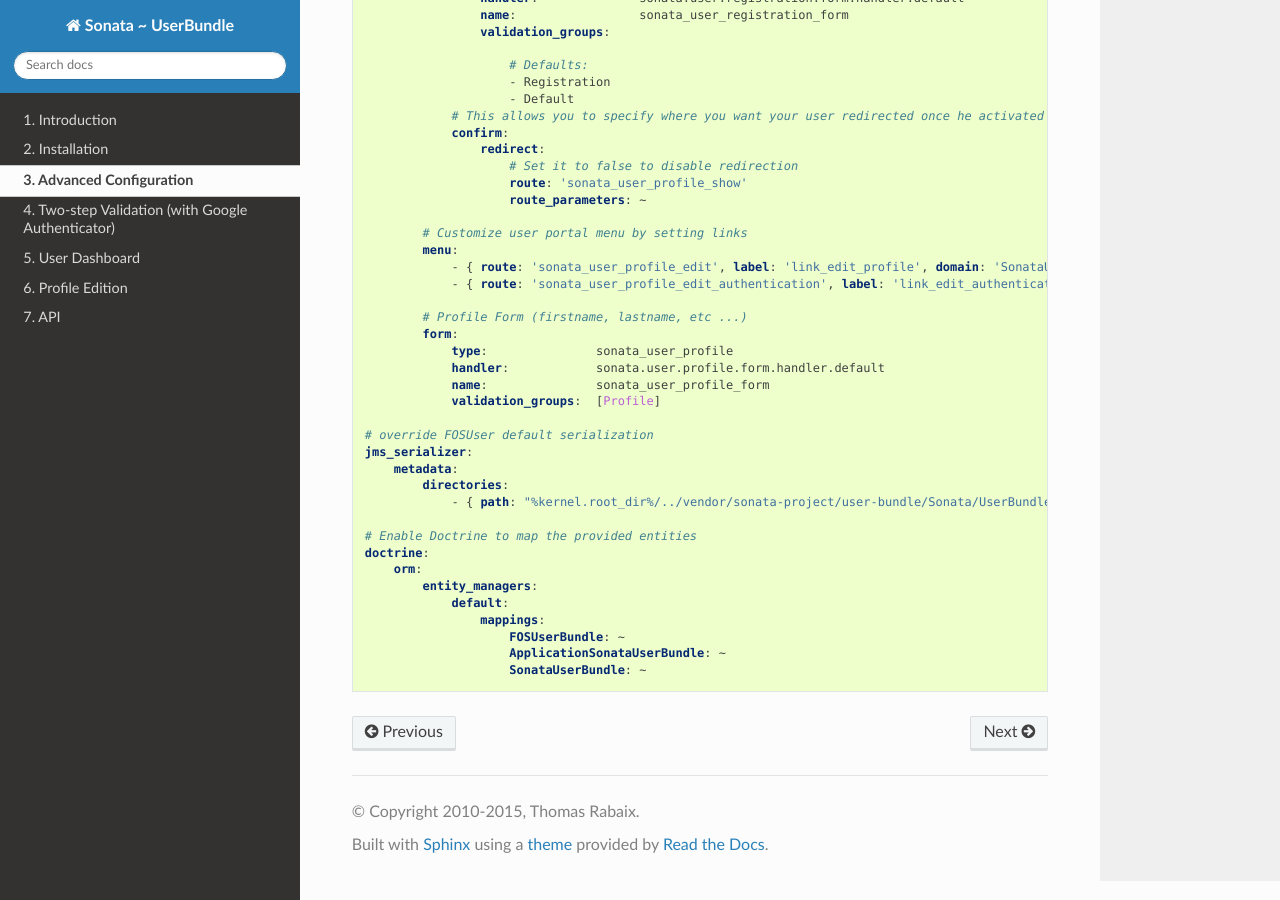
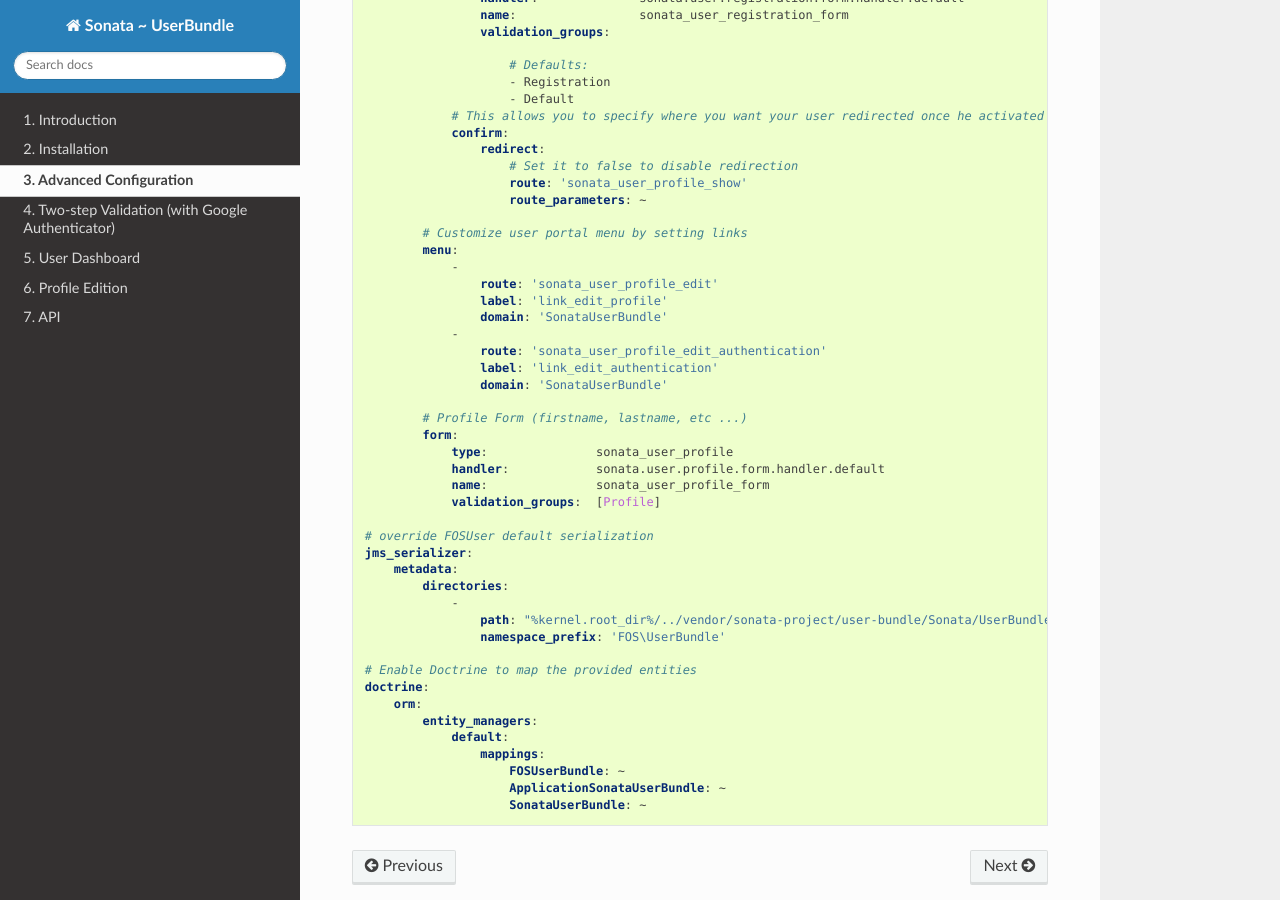
Before and after one commit to sonata-project/SonataUserBundle, a Sphinx documentation site: the page built from Resources/doc/reference/advanced_configuration.rst, in a window 1280 px wide and 900 px high, scrolled down 1356 px. Built offline with Sphinx 7.4.7 and the Read the Docs theme 2.0.0, drawn with Linux system fonts in a browser that asks for light colours; some of the changed lines change nothing that is shown.

Commit message:
avoid long lines

```diff
--- a/Resources/doc/reference/advanced_configuration.rst
+++ b/Resources/doc/reference/advanced_configuration.rst
@@ -92,8 +92,14 @@ Full configuration options:
 
             # Customize user portal menu by setting links
             menu:
-                - { route: 'sonata_user_profile_edit', label: 'link_edit_profile', domain: 'SonataUserBundle'}
-                - { route: 'sonata_user_profile_edit_authentication', label: 'link_edit_authentication', domain: 'SonataUserBundle'}
+                -
+                    route: 'sonata_user_profile_edit'
+                    label: 'link_edit_profile'
+                    domain: 'SonataUserBundle'
+                -
+                    route: 'sonata_user_profile_edit_authentication'
+                    label: 'link_edit_authentication'
+                    domain: 'SonataUserBundle'
 
             # Profile Form (firstname, lastname, etc ...)
             form:
@@ -106,7 +112,9 @@ Full configuration options:
     jms_serializer:
         metadata:
             directories:
-                - { path: "%kernel.root_dir%/../vendor/sonata-project/user-bundle/Sonata/UserBundle/Resources/config/serializer/FOSUserBundle", namespace_prefix: 'FOS\UserBundle' }
+                -
+                    path: "%kernel.root_dir%/../vendor/sonata-project/user-bundle/Sonata/UserBundle/Resources/config/serializer/FOSUserBundle"
+                    namespace_prefix: 'FOS\UserBundle'
 
     # Enable Doctrine to map the provided entities
     doctrine:
```
